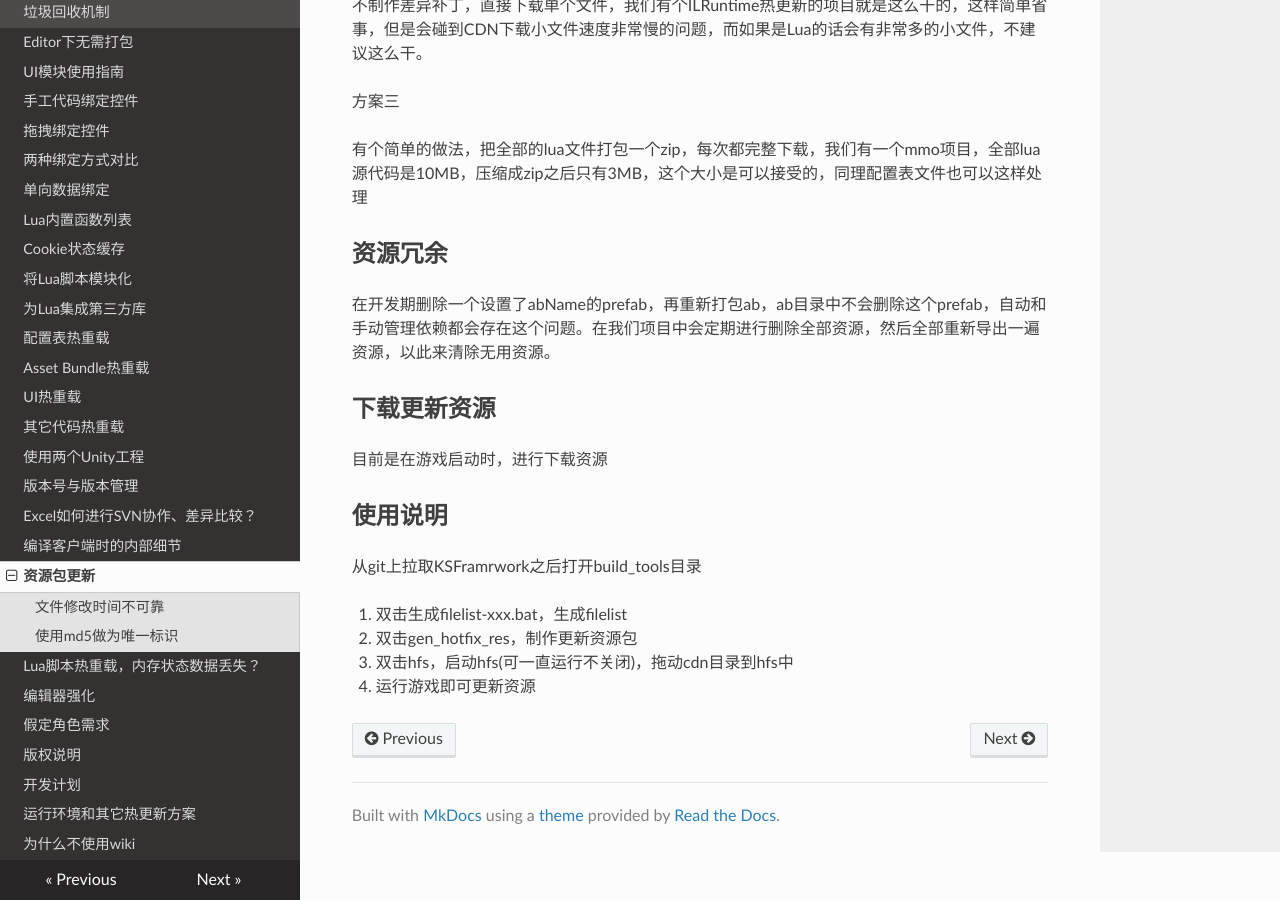
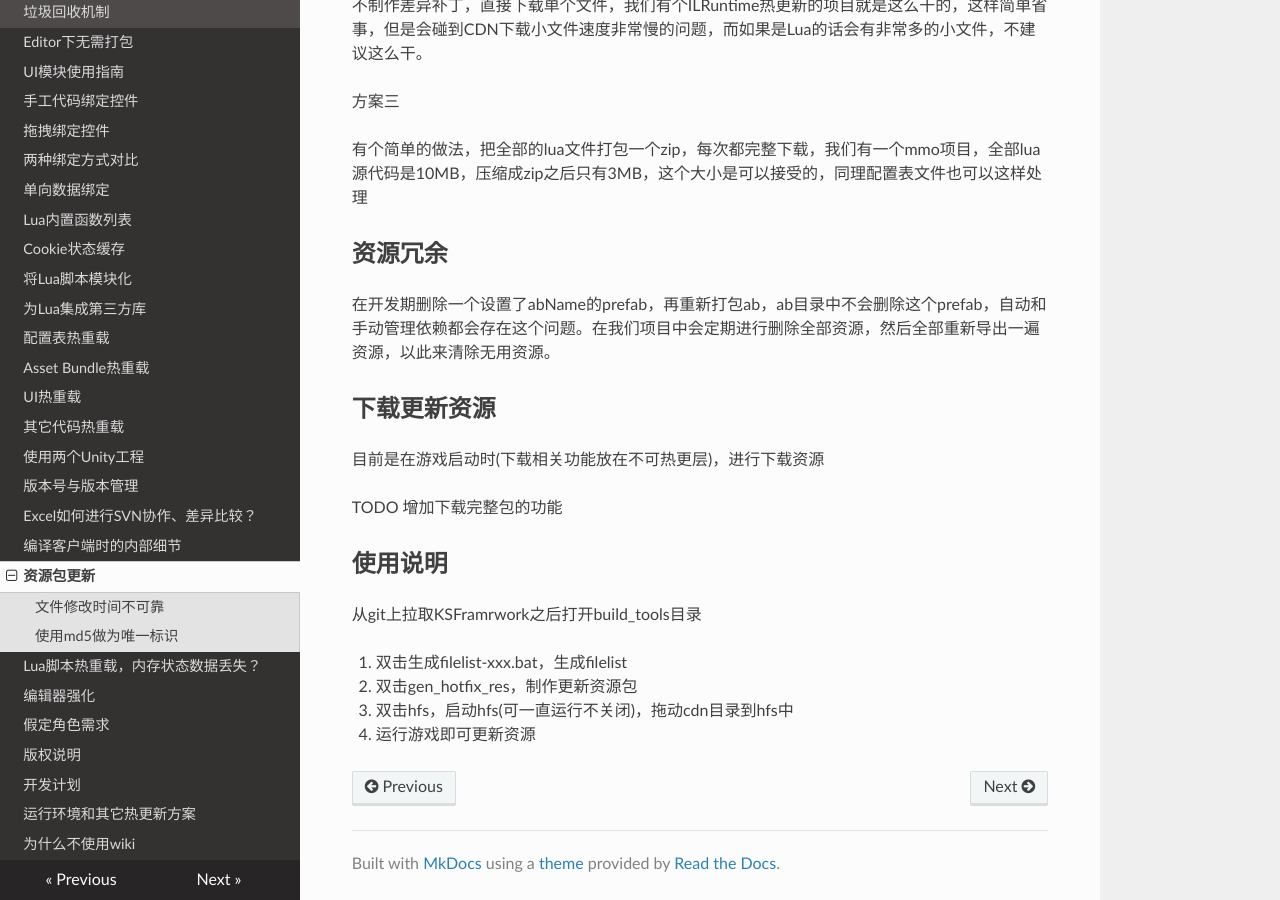
Before and after one commit to mr-kelly/KSFramework, an MkDocs documentation site: the page built from docs/advanced/autoupdate.md, in a window 1280 px wide and 900 px high, scrolled down 1528 px. Built offline with MkDocs 1.6.1, drawn with Linux system fonts in a browser that asks for light colours; nearby versions of some CDN libraries.

Commit message:
增加todo

```diff
--- a/docs/advanced/autoupdate.md
+++ b/docs/advanced/autoupdate.md
@@ -61,9 +61,9 @@
 
 ## 下载更新资源
 
-目前是在游戏启动时，进行下载资源
+目前是在游戏启动时(下载相关功能放在不可热更层)，进行下载资源
 
-
+TODO 增加下载完整包的功能
 
 ## 使用说明
 
```
